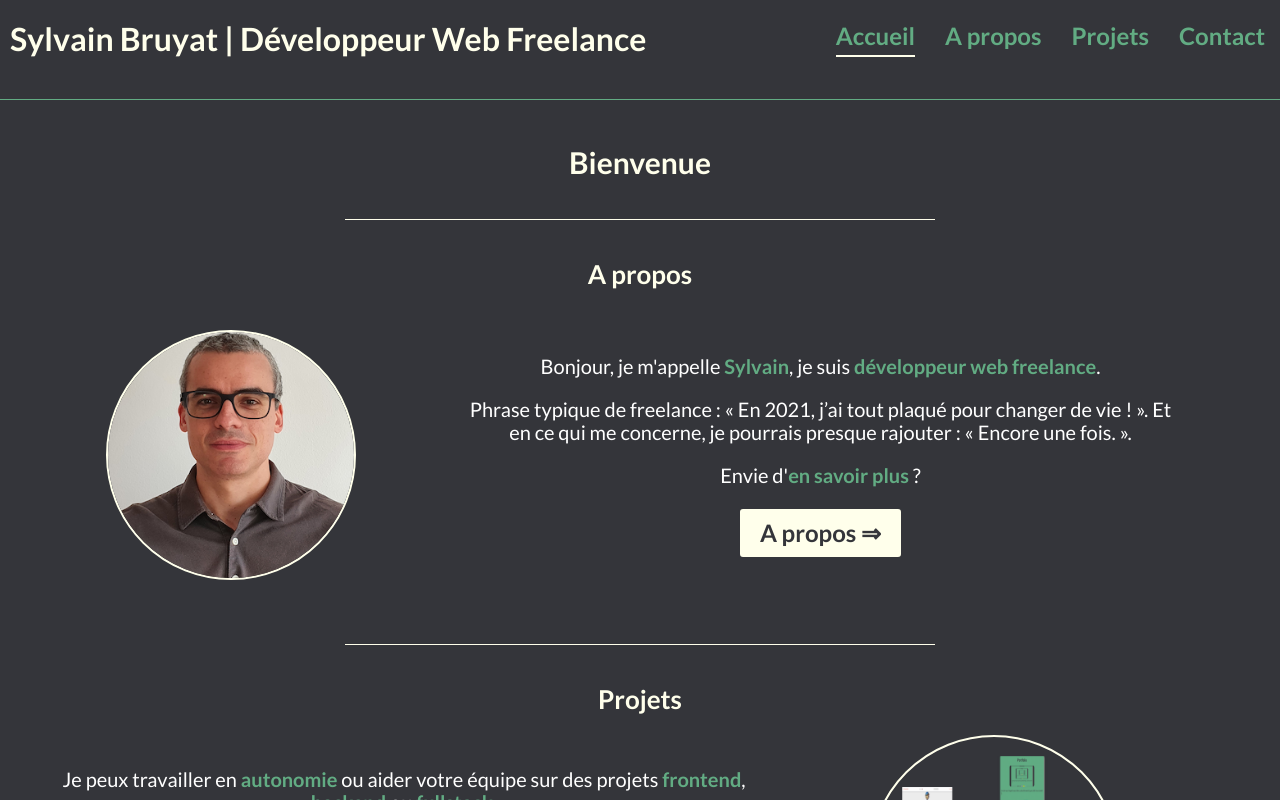
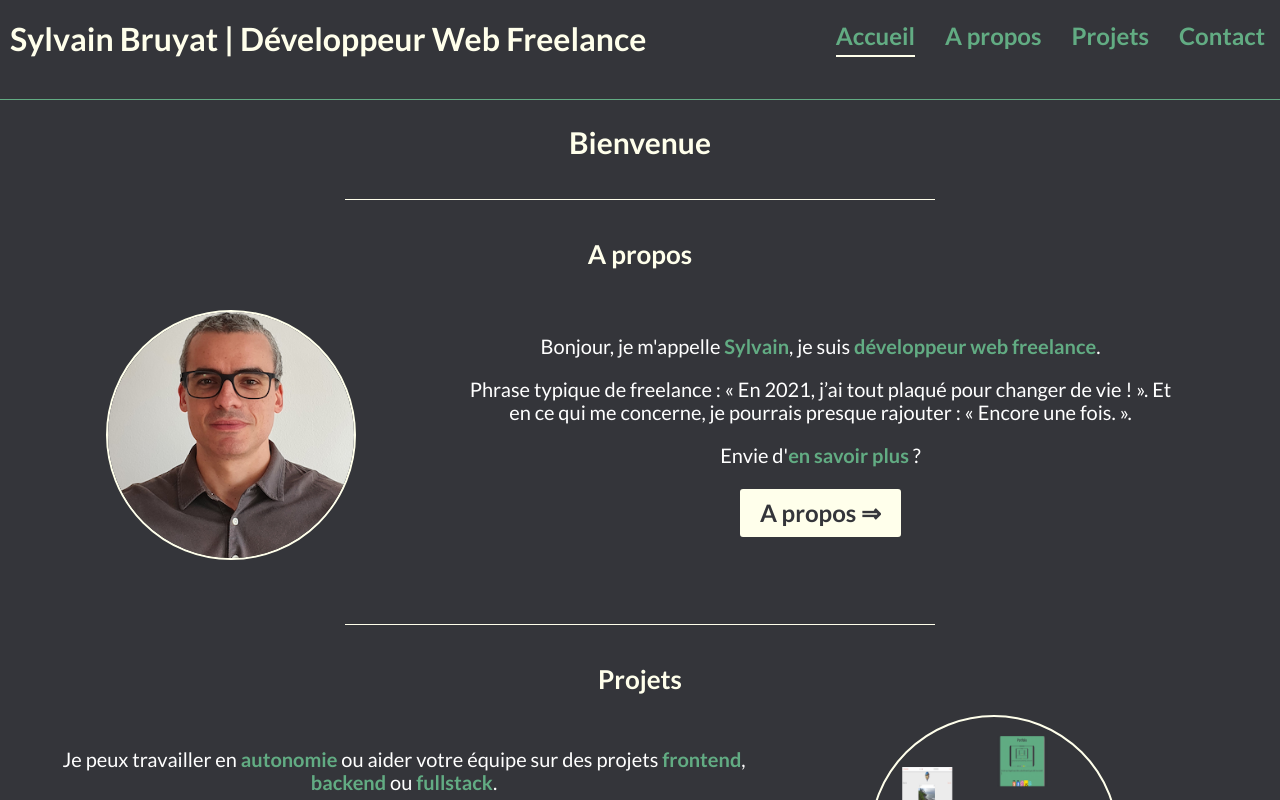
Before and after one commit to SylvainBruyat/portfolio, a React (Create React App) app: page / in a window 1280 px wide. Shown: the top 800 px of the page. Built offline with nearby package versions, Linux system fonts and the light colour scheme.

Commit message:
Change of vertical padding on HTML elements main

```diff
--- a/src/styles/base/_base.scss
+++ b/src/styles/base/_base.scss
@@ -21,7 +21,7 @@ body {
 main {
   max-width: 1200px;
   margin: 0 auto;
-  padding: 20px 10px;
+  padding: 0 10px;
 }
 
 a {
```
